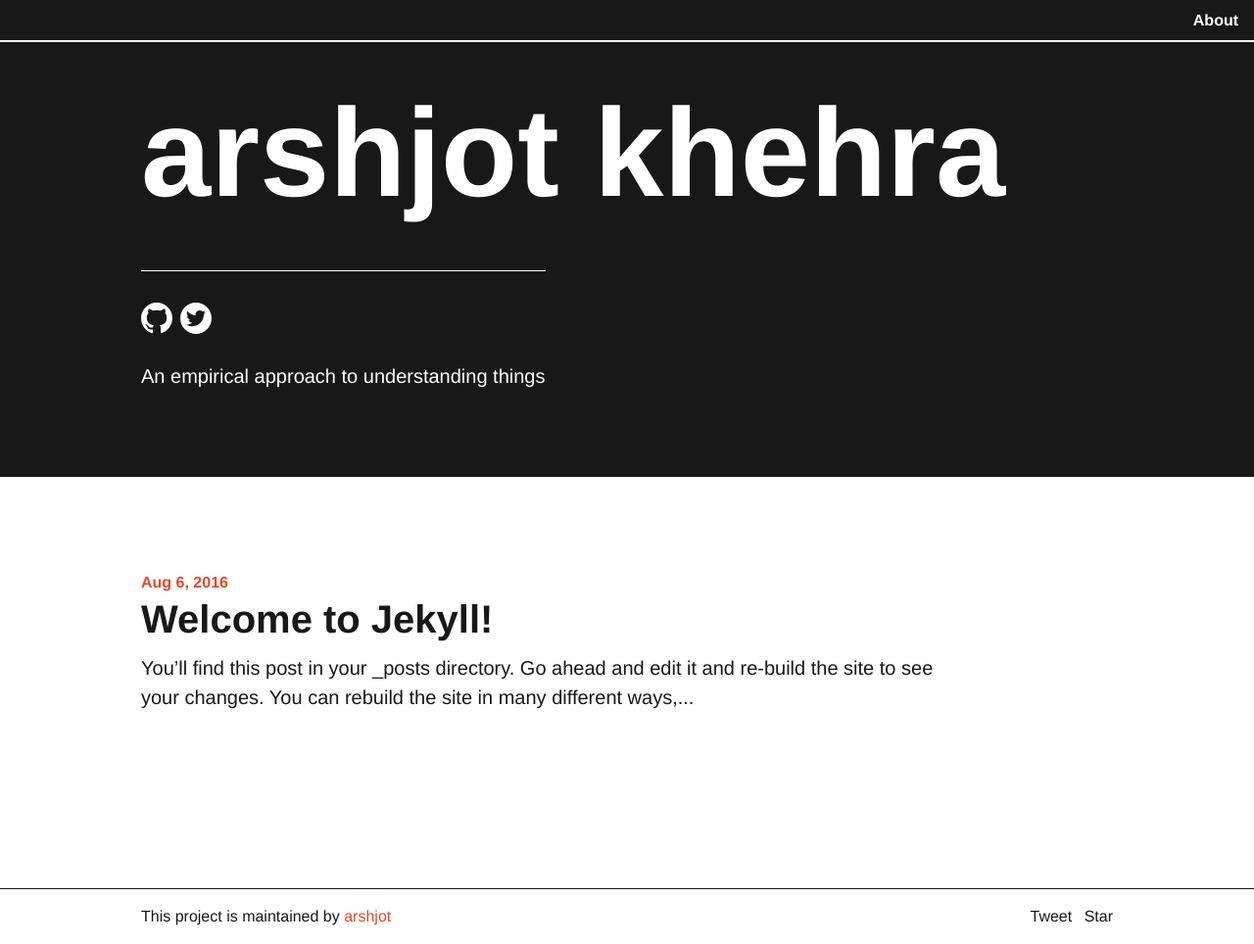
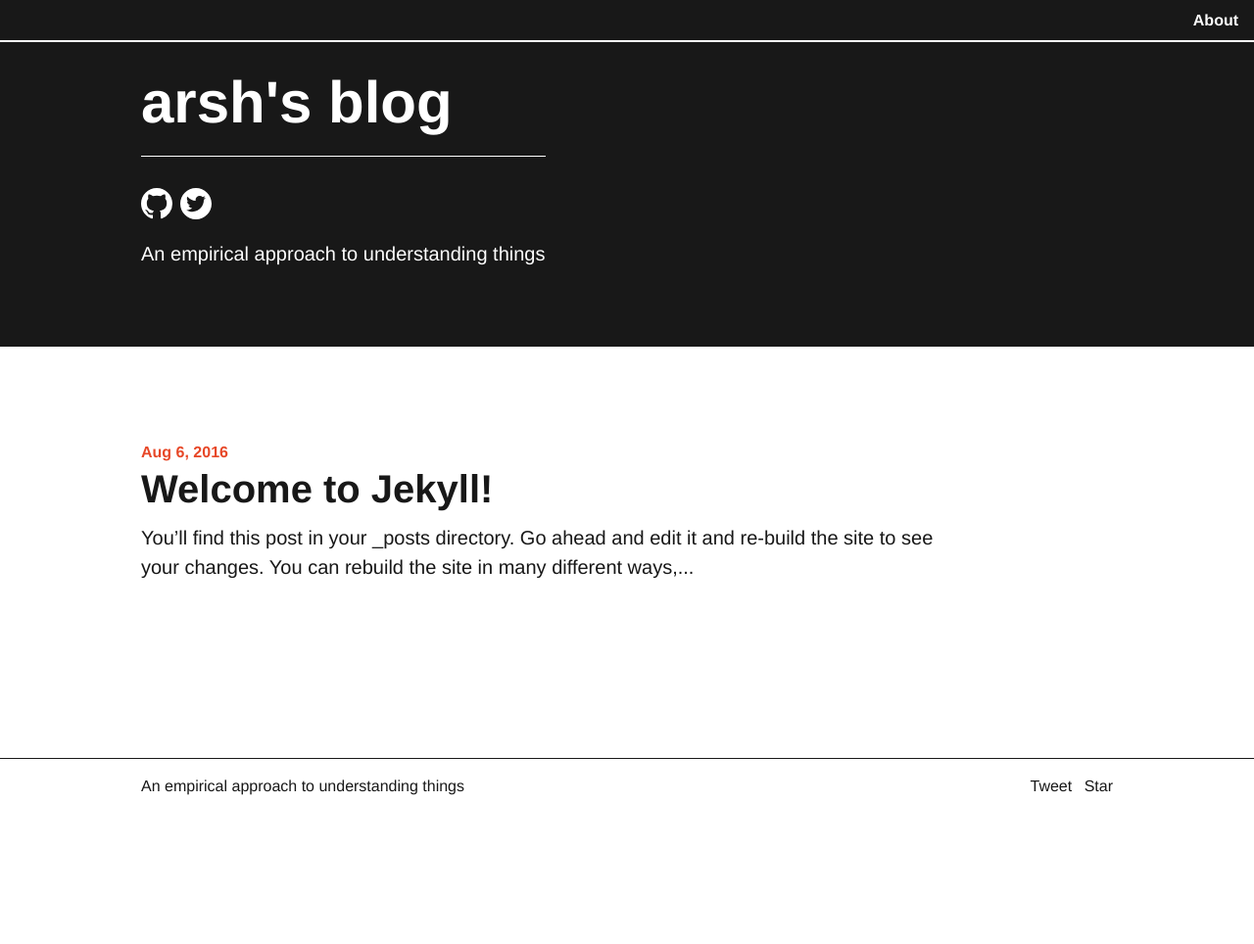
Before and after one commit to arshjot/arshjot.github.io, a Jekyll site: the page built from index.markdown, in a window 1280 px wide. Shown: the whole page at 98% size. Built offline with Jekyll 4.4.1, drawn with Linux system fonts in a browser that asks for light colours; comment, search, counter and statistics services are not loaded; after the commit the page ends 900 px from its top, so only the background shows below that.

Commit message:
Home page formatting

```diff
--- a/_config.yml
+++ b/_config.yml
@@ -18,7 +18,7 @@
 # You can create any custom variable you would like, and they will be accessible
 # in the templates via {{ site.myvariable }}.
 
-title: arshjot khehra
+title: arsh's blog
 email: arshjot@live.com
 description: | # this means to ignore newlines until "baseurl:"
   An empirical approach to understanding things
--- a/_includes/footer.html
+++ b/_includes/footer.html
@@ -1,6 +1,6 @@
 <div class="border-top-thin clearfix mt-2 mt-lg-4">
   <div class="container mx-auto px-2">
-    <p class="col-8 sm-width-full left py-2 mb-0">This project is maintained by <a class="text-accent" href="https://github.com/{{ site.github_username }}">{{ site.github_username }}</a></p>
+    <p class="col-8 sm-width-full left py-2 mb-0">{{site.description}}</p>
     <ul class="list-reset right clearfix sm-width-full py-2 mb-2 mb-lg-0">
       <li class="inline-block mr-1">
         <a href="https://twitter.com/share" class="twitter-share-button" data-hashtags="{{ site.title }}">Tweet</a> <script>!function(d,s,id){var js,fjs=d.getElementsByTagName(s)[0],p=/^http:/.test(d.location)?'http':'https';if(!d.getElementById(id)){js=d.createElement(s);js.id=id;js.src=p+'://platform.twitter.com/widgets.js';fjs.parentNode.insertBefore(js,fjs);}}(document, 'script', 'twitter-wjs');</script>
--- a/_layouts/home.html
+++ b/_layouts/home.html
@@ -22,7 +22,7 @@
         </div>
 
         <div class="container mx-auto px-2 mb-2 clearfix header-text">
-          <h1 class="h0 inline-block col-12 sm-width-full py-2 mt-3 header-title">{{ site.title }}</h1>
+          <h1 class="h0 inline-block col-12 sm-width-full py-0 mt-3 header-title">{{ site.title }}</h1>
 
           <div class="clearfix mb-4 py-1">
             <div class="col-5 sm-width-full left border-top-thin">
@@ -35,7 +35,7 @@
                 </div>
               </div>
               <!-- Set site description in config.yml -->
-              <p class="h4 lh-condensed font-smoothing mt-2 py-1">{{ site.description }}</p>
+              <p class="h4 lh-condensed font-smoothing mt-2 py-0">{{ site.description }}</p>
             </div>
           </div>
 
--- a/_sass/_variables.scss
+++ b/_sass/_variables.scss
@@ -6,8 +6,8 @@ $prose-font-size: 20px;
 
 
 // Type scale
-$h0-mobile: 64px;
-$h0-desktop: 128px;
+$h0-mobile: 30px;
+$h0-desktop: 60px;
 
 $h1-size: 40px !default;
 $h2-size: 32px !default;
```
